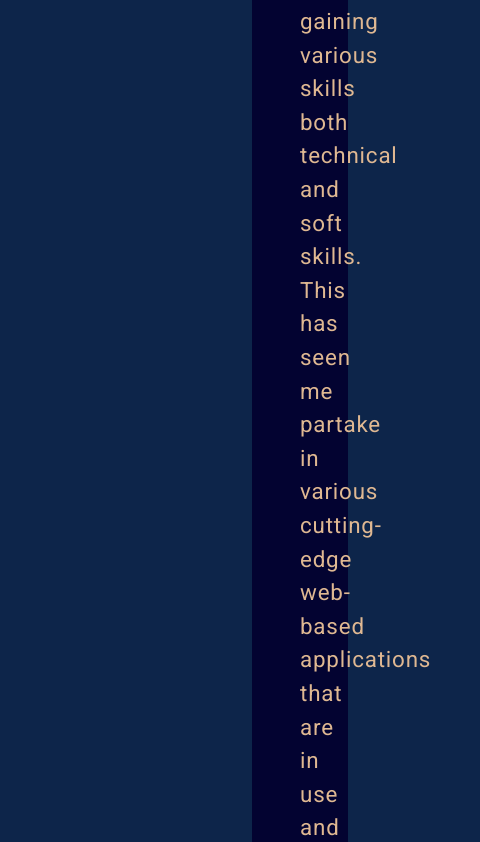
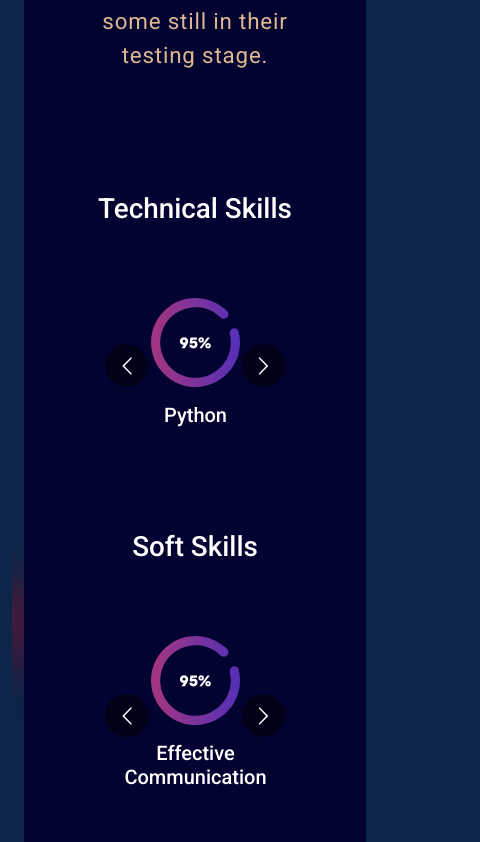
Before and after one commit to KaranjaK/porfolio, a React (Create React App) app: page / in a window 390 px wide. Shown: the part 2302-3144 px from the top of the page, 480 px wide, since content can reach past the window. Built offline with nearby package versions, Linux system fonts and the light colour scheme.

Commit message:
💄 Updates responsivity for the skills container

```diff
--- a/src/components/skills/skills.jsx
+++ b/src/components/skills/skills.jsx
@@ -4,6 +4,7 @@ import meter1 from "../resources/meter1.svg"
 import meter2 from "../resources/meter2.svg"
 import meter3 from "../resources/meter3.svg"
 import colorSharp from "../resources/color-sharp.png"
+import { Container } from 'react-bootstrap';
 
 const Skills = () => {
     const responsive = {
@@ -27,7 +28,7 @@ const Skills = () => {
     };
 
     return (
-        <section className="skill" id="skills">
+        <Container className="skill" id="skills">
                 <div className="container">
                     <div className="row">
                         <div className="col-12">
@@ -109,7 +110,7 @@ const Skills = () => {
                     </div>
                 </div>
                 <img className="background-image-left" src={colorSharp} alt="Image" />
-        </section>
+        </Container>
     )
 }
 
```
Lines whose indentation alone changed are shown as unchanged.
